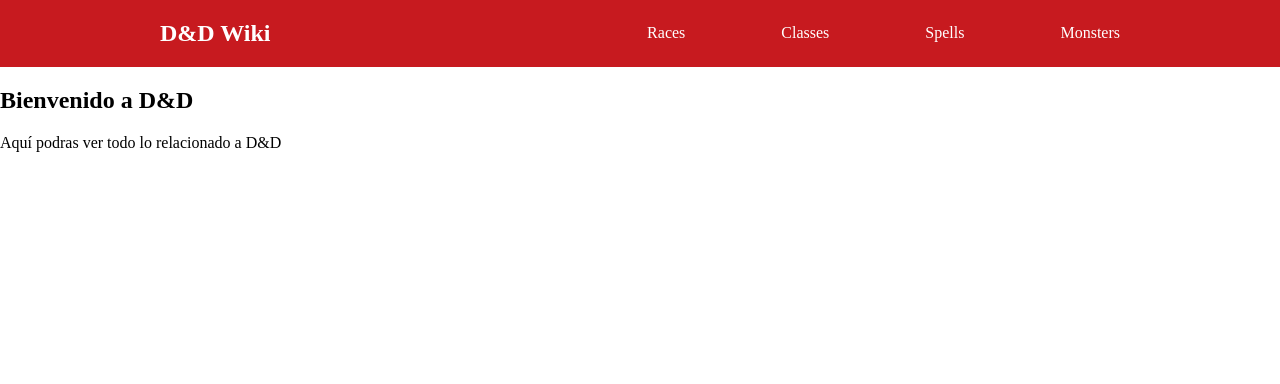
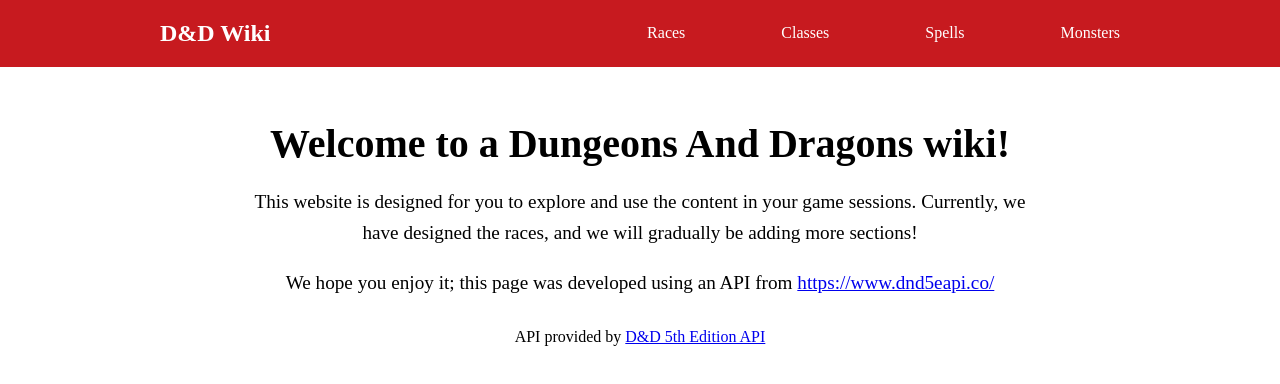
Before and after one commit to EzequielMenendez/D-DWikiFan, a Next.js app in the folder dnd-next/: page / in a window 1280 px wide. Shown: the top 384 px of the page. Built offline with nearby package versions, Linux system fonts and the light colour scheme.

Commit message:
add homepage

```diff
--- a/dnd-next/src/app/page.js
+++ b/dnd-next/src/app/page.js
@@ -1,8 +1,48 @@
-export default function Home() {
+"use client"
+import React from 'react';
+import styled from 'styled-components';
+
+const HomeWrapper = styled.div`
+  max-width: 800px;
+  margin: 0 auto;
+  padding: 20px;
+  text-align: center;
+`;
+
+const Title = styled.h2`
+  font-size: 2.5rem;
+  margin-bottom: 20px;
+`;
+
+const Description = styled.p`
+  font-size: 1.2rem;
+  line-height: 1.6;
+`;
+
+const APIAttribution = styled.p`
+  font-size: 1rem;
+  margin-top: 30px;
+`;
+
+const Home = () => {
   return (
-    <div>
-      <h2>Bienvenido a D&D</h2>
-      <p>Aquí podras ver todo lo relacionado a D&D</p>
-    </div>
-  )
-}
+    <HomeWrapper>
+      <Title>Welcome to a Dungeons And Dragons wiki!</Title>
+      <Description>
+        This website is designed for you to explore and use the content in your game sessions. Currently, we have
+        designed the races, and we will gradually be adding more sections!
+      </Description>
+      <Description>
+        We hope you enjoy it; this page was developed using an API from{' '}
+        <a href="https://www.dnd5eapi.co/" target="_blank" rel="noopener noreferrer">
+          https://www.dnd5eapi.co/
+        </a>
+      </Description>
+      <APIAttribution>
+        API provided by <a href="https://www.dnd5eapi.co/" target="_blank" rel="noopener noreferrer">D&amp;D 5th Edition API</a>
+      </APIAttribution>
+    </HomeWrapper>
+  );
+};
+
+export default Home;
```
